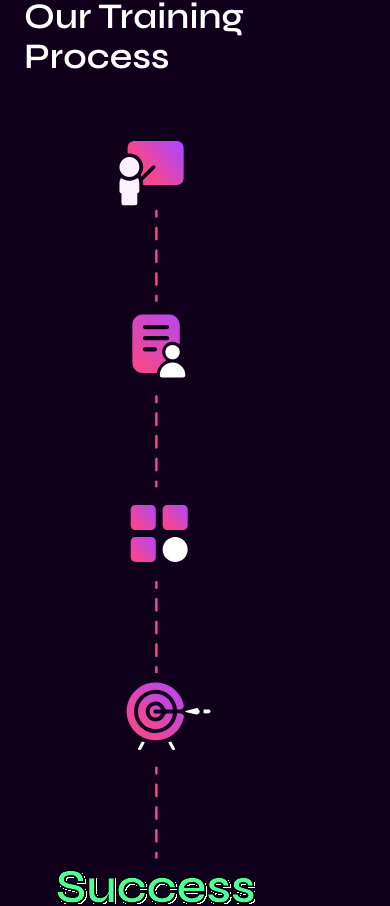
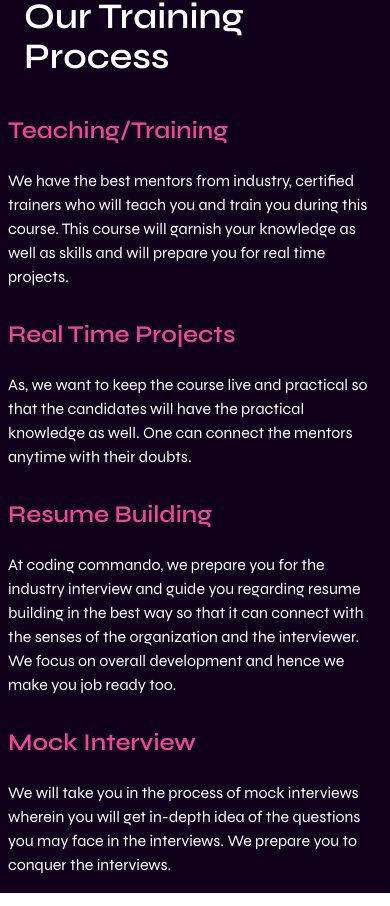
Before and after one commit to mukeshkr123/codding_commando_frontend, a Next.js app: page / in a window 390 px wide. Shown: the part 1404-2310 px from the top of the page. Built offline with nearby package versions, Linux system fonts and the light colour scheme.

Commit message:
minor fixes

```diff
--- a/app/(root)/(home)/_components/OurTraining.jsx
+++ b/app/(root)/(home)/_components/OurTraining.jsx
@@ -48,7 +48,7 @@ const OurTraining = () => {
           </div>
 
           {/* Box 2 (Image) */}
-          <div className="w-full sm:w-[30%] lg:w-[30%] px-12">
+          <div className=" hidden sm:block w-full sm:w-[30%] lg:w-[30%] px-12">
             <Image
               src="/assets/images/success-svg.svg"
               alt="Success"
```
